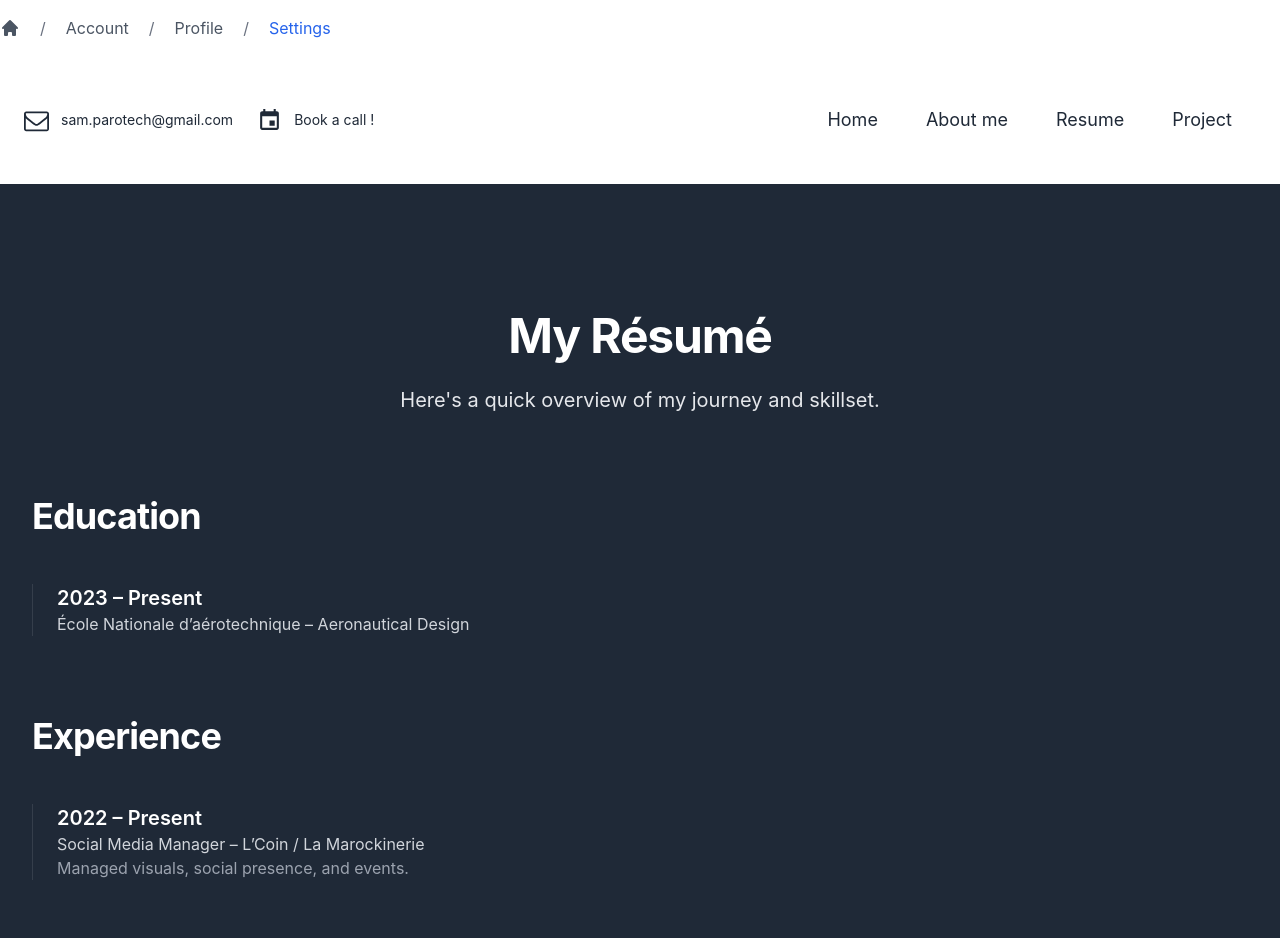
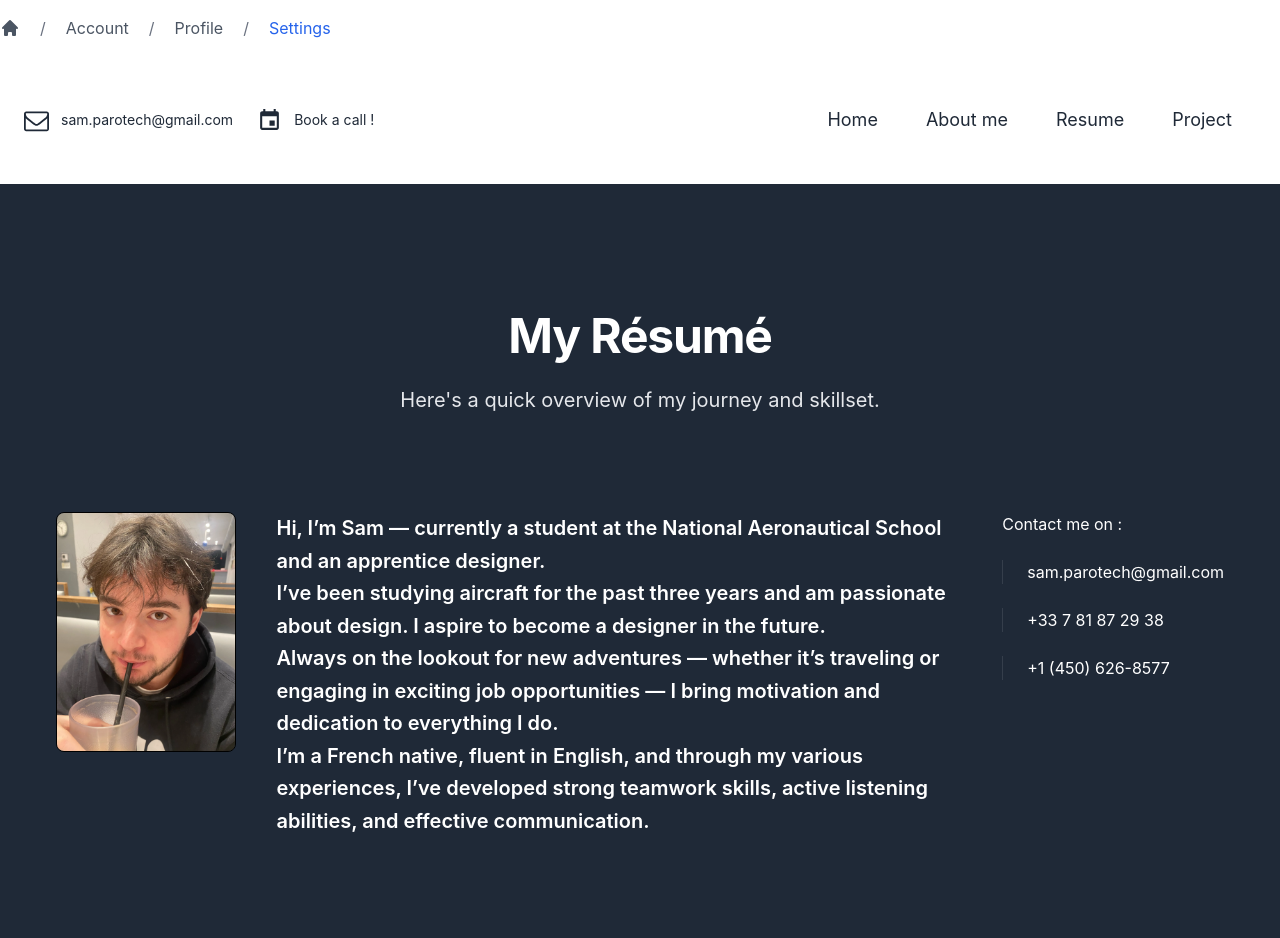
Before and after one commit to hanihoumimid/sam_portfolio, a React (Create React App) app: page /sam_portfolio/resume in a window 1280 px wide. Shown: the top 938 px of the page. Built offline with nearby package versions, Linux system fonts and the light colour scheme.

Commit message:
partie introduction du resume terminée

```diff
--- a/src/Pages/Resume.js
+++ b/src/Pages/Resume.js
@@ -1,4 +1,13 @@
 import React, { useState } from 'react';
+import pp from '../assets/sam_pp.webp'
+// import fond from '../assets/etoiles.webp';
+
+
+// style={{
+//   backgroundImage: `url(${fond})`,
+//   backgroundSize: 'cover',
+//   backgroundPosition: 'center',
+// }}
 
 const Resume = () => {
   const [visibleSection, setVisibleSection] = useState(null);
@@ -19,6 +28,51 @@ const Resume = () => {
           <p className="mt-6 text-xl leading-8 text-gray-200">
             Here's a quick overview of my journey and skillset.
           </p>
+        </div>
+
+        {/*Introduction*/}
+
+        <div className="flex flex-row items-start gap-10 px-6 py-4">
+          <img
+            src={pp}
+            alt="Sam's pic"
+            className="border border-black rounded-lg w-60 h-60 object-cover"
+          />
+
+          <p className="text-xl text-white font-semibold leading-relaxed">
+            Hi, I’m Sam — currently a student at the National Aeronautical School and an apprentice designer.<br />
+            I’ve been studying aircraft for the past three years and am passionate about design. I aspire to become a designer in the future.<br />
+            Always on the lookout for new adventures — whether it’s traveling or engaging in exciting job opportunities — I bring motivation and dedication to everything I do.<br />
+            I’m a French native, fluent in English, and through my various experiences, I’ve developed strong teamwork skills, active listening abilities, and effective communication.
+          </p>
+
+          <ul className="space-y-6">
+            <p className="text-white">Contact me on :</p>
+            <li  className="border-l border-white/10 pl-6 text-white">
+              <a href='mailto:sam.parotech@gmail.com' alt="mail sam">sam.parotech@gmail.com</a>
+            </li>
+            <li  className="border-l border-white/10 pl-6 text-white">
+              <a href="tel:+33 7 81 87 29 38 " alt="french number">+33 7 81 87 29 38 </a>
+            </li>
+            <li  className="border-l border-white/10 pl-6 text-white">
+              <a href="tel:+1 (450) 626-8577" alt="canadian number">+1 (450) 626-8577 </a>
+            </li>
+          </ul>
+        </div>
+
+
+
+        {/*About me*/}
+
+        <div className="space-y-12">
+          <h2 className="text-3xl font-bold tracking-tight text-white sm:text-4xl">About me</h2>
+          <ul className="space-y-6">
+            <li className="border-l border-white/10 pl-6">
+              <p className="text-gray-300">
+
+              </p>
+            </li>
+          </ul>
         </div>
 
         {/* Formations */}
--- a/src/index.css
+++ b/src/index.css
@@ -1,9 +1,6 @@
 @tailwind base;
 @tailwind components;
 @tailwind utilities;
-
-
-
 body {
   margin: 0;
   font-family: -apple-system, BlinkMacSystemFont, 'Segoe UI', 'Roboto', 'Oxygen',
```
